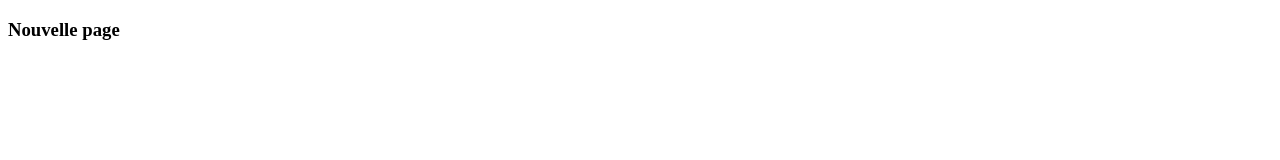
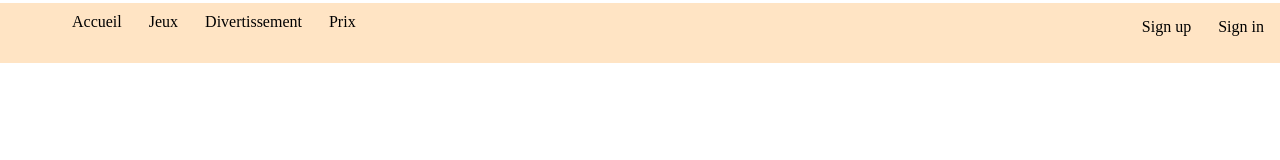
Before and after one commit to Fagbohoun/step0, a plain HTML site: page index.html in a window 1280 px wide. Drawn offline with Linux system fonts and the light colour scheme.

```diff
--- a/index.html
+++ b/index.html
@@ -1,13 +1,30 @@
+
 <!DOCTYPE html>
 <html lang="fr">
 <head>
     <meta charset="UTF-8">
     <meta http-equiv="X-UA-Compatible" content="IE=edge">
     <meta name="viewport" content="width=device-width, initial-scale=1.0">
+    <link rel="stylesheet" href="css/.css">
     <title>Document</title>
 </head>
 <body>
-    <h3>Nouvelle page</h3>
+
+        <nav>
+            <ul>
+            <li><a href="">Accueil</a></li>
+            <li><a href="">Jeux</a></li>
+            <li><a href="">Divertissement</a></li>
+            <li><a href="">Prix</a></li>
+        </ul>
+        <div id="displaydiv">
+            <ul>
+                <li><a href="">Sign up</a></li>
+                <li><a href="">Sign in</a></li>
+            </ul>
+        </div>
+        </nav>
+
 
 </body>
 </html>
```
Also changed, not shown: css/.css (added), img/pix (1).jpg (added), img/pix (2).jpg (added), img/pix (3).jpg (added), img/pix (4).jpg (added), img/pix (5).jpg (added), img/pix (6).jpg (added).
